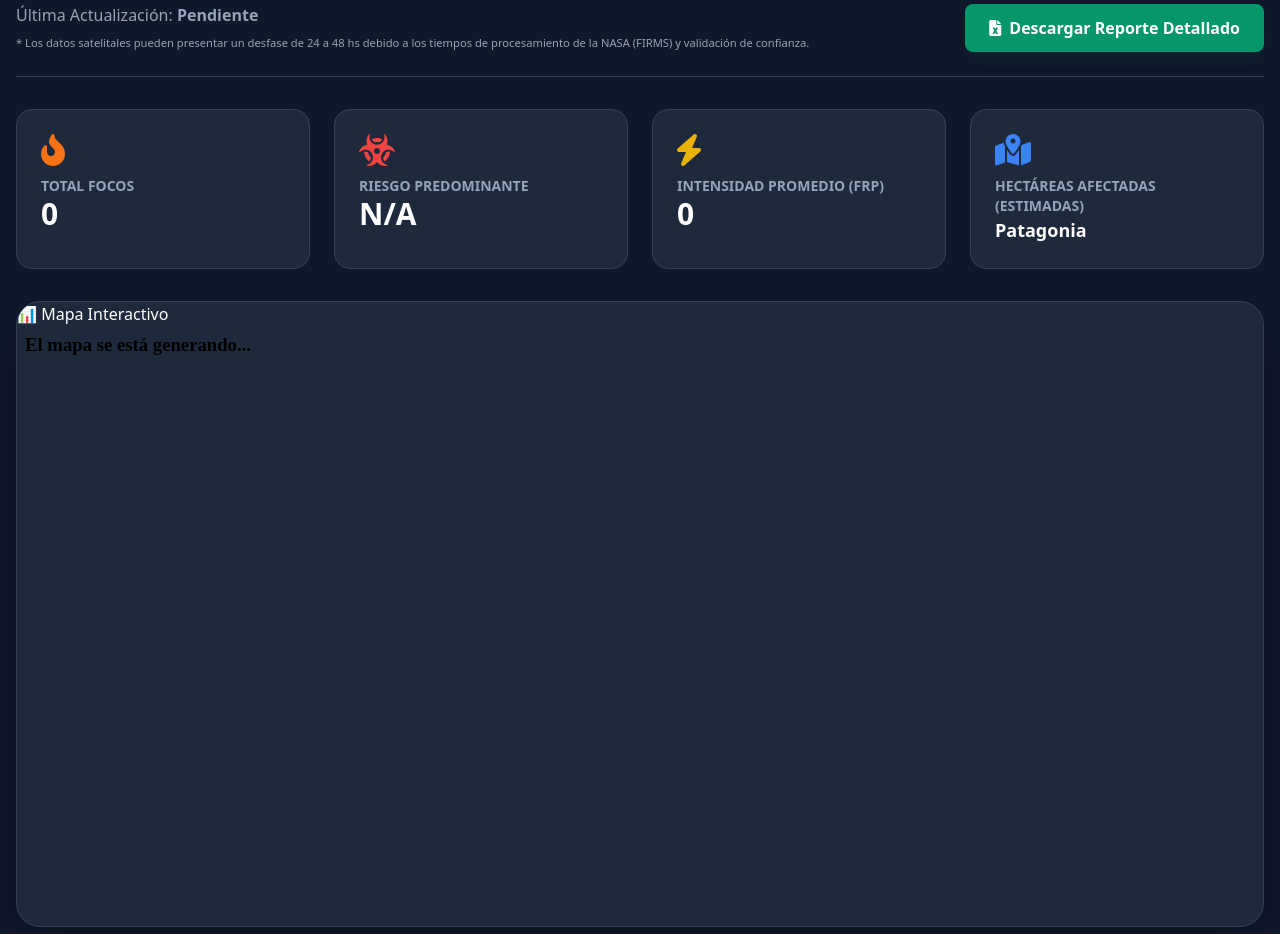
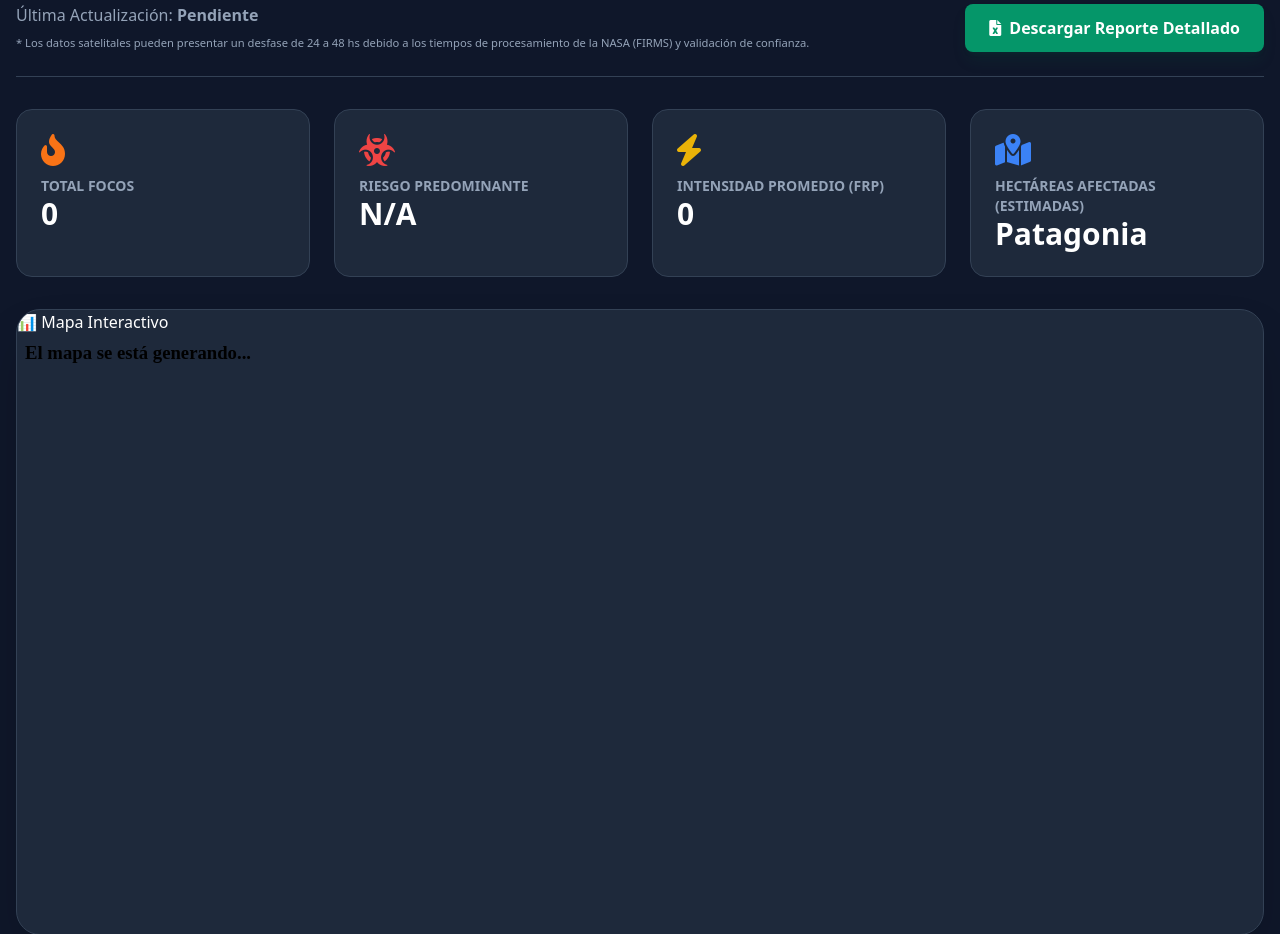
Before and after one commit to sbongi22/incendios-patagonia, a Flask app: page / in a window 1280 px wide. Shown: the part 109-1043 px from the top of the page. Run offline with Flask 3, Linux system fonts and the light colour scheme; data that the repository does not hold is empty; some libraries are stand-ins or nearby versions.

Commit message:
Update index.html

```diff
--- a/templates/index.html
+++ b/templates/index.html
@@ -42,7 +42,7 @@
             <div class="bg-slate-800 p-6 rounded-2xl border border-slate-700 hover:border-blue-500 transition-colors">
                 <div class="text-blue-500 mb-2"><i class="fas fa-map-marked-alt fa-2x"></i></div>
                 <div class="text-slate-400 text-sm font-semibold uppercase">Hectáreas Afectadas (Estimadas)</div>
-                <div class="text-3xl font-bold text-lg">{{ stats.area_critica }}</div>
+                <div class="text-3xl font-bold">{{ stats.area_critica }}</div>
             </div>
         </div>
 
```
